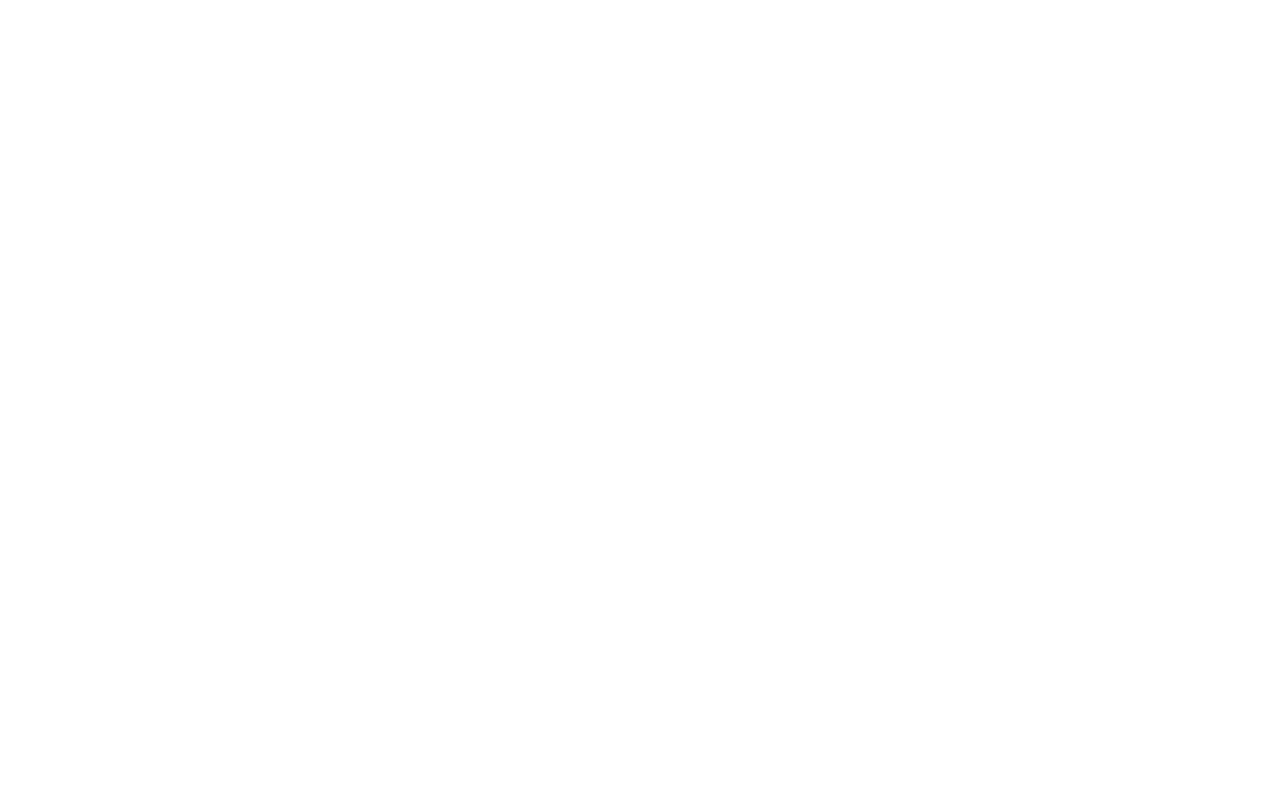
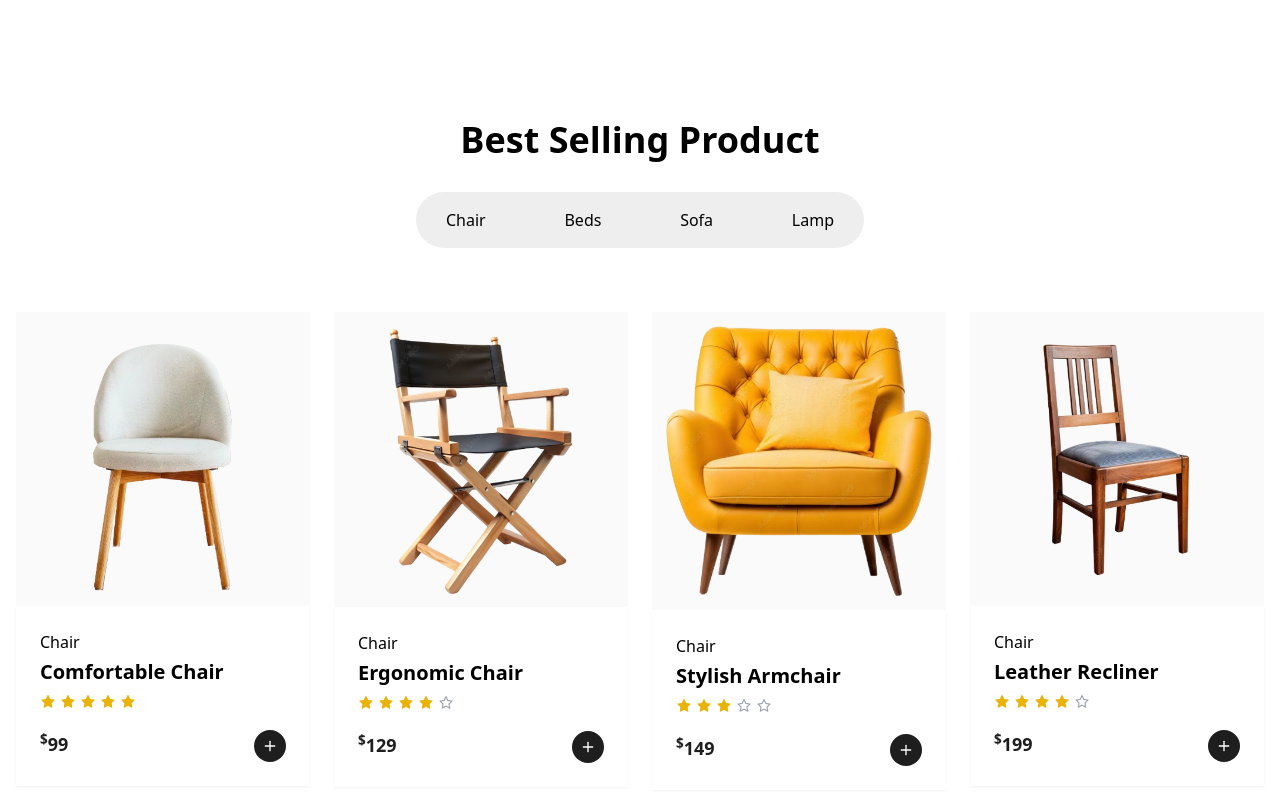
Before and after one commit to PavelRiajul/panto-furniture-landing-page, a React (Vite) app: page / in a window 1280 px wide. Shown: the part 1120-1920 px from the top of the page. Built offline with nearby package versions, Linux system fonts and the light colour scheme.

Commit message:
product-and-peoduct card

```diff
--- /dev/null
+++ b/src/components/Rating.jsx
@@ -0,0 +1,18 @@
+import { AiFillStar, AiOutlineStar } from "react-icons/ai";
+
+
+const Rating = ({rating}) => {
+    const totalStars = 5;
+  return (
+    <div className="flex space-x-1">
+      {
+        Array.from({length:totalStars},(_,index)=>{
+            const starIndex = index+1;
+            return  starIndex <= rating ? (<AiFillStar key={index} className="text-yellow-500"/>) :(<AiOutlineStar key={index} className="text-gray-400"/>)
+        })
+      }
+    </div>
+  )
+}
+
+export default Rating
--- a/src/pages/home/Home.jsx
+++ b/src/pages/home/Home.jsx
@@ -1,3 +1,4 @@
+import Products from "../shop/Products"
 import Hero from "./Hero"
 import WhyChoose from "./WhyChoose"
 
@@ -6,6 +7,7 @@
     <div>
      <Hero/>
      <WhyChoose/>
+     <Products hedline="Best Selling Product"/>
     </div>
   )
 }
--- /dev/null
+++ b/src/pages/shop/ProductCard.jsx
@@ -0,0 +1,26 @@
+import { FiPlus } from "react-icons/fi"
+import Rating from "../../components/Rating"
+import { getImgUrl } from "../../utils/getImageURL"
+
+
+const ProductCard = ({product}) => {
+  return (
+    <div>
+        <div className="bg-[#fafafa]">
+            <img src={getImgUrl(`${product.imageUrl}`)} alt="" />
+        </div>
+        <div className="p-6 bg-white dark:bg-black shadow-sm">
+            <h4 className="text-base mb-1">{product.category}</h4>
+            <h3 className="font-semibold mb-2 text-xl">{product.name}</h3>
+            <Rating rating={product.rating}/>
+            <div className="mt-5 flex justify-between">
+                <p className="text-secondary dark:text-white font-bold text-lg"><sup>$</sup>{product.price}</p>
+                <button className="bg-secondary text-white p-2 rounded-full hover:bg-black/55">
+                    <FiPlus/>
+                </button>
+            </div>
+        </div>
+    </div>
+  )
+}
+export default ProductCard
--- /dev/null
+++ b/src/pages/shop/Products.jsx
@@ -0,0 +1,35 @@
+import { products } from "../../utils/products"
+import ProductCard from "./ProductCard"
+
+
+const Products = ({hedline}) => {
+    const categories = ["Chair","Beds","Sofa","Lamp",]
+  return (
+    <div>
+        <div className="section-container">
+            <h2 className="text-4xl text-center font-bold my-8">{hedline}</h2>
+
+            {/* category tabs */}
+            <div className="bg-[#EEE] max-w-md mx-auto sm:rounded-full md:p-2.5 py-5 mb-16 ">
+              <div className="flex flex-col sm:flex-row items-center md:justify-between justify-center gap-4">
+                 {
+                    categories.map((category)=> (
+                        <button key={category} className={`py-1.5 sm:px-5 px-8 rounded-full hover:bg-primary hover:text-white transition-colors `}>{category}</button>
+                    ))
+                 }
+              </div>
+            </div>
+
+            {/* product grid  */}
+            <div className="grid grid-cols-1 sm:grid-cols-2 md:grid-cols-4 gap-6">
+                {
+                    products.map((product,index)=> (
+                     <ProductCard key={index} product={product}/>
+                    ))
+                }
+            </div>
+        </div>
+    </div>
+  )
+}
+export default Products
--- a/src/pages/shop/Shop.jsx
+++ b/src/pages/shop/Shop.jsx
@@ -1,8 +1,14 @@
-
+import bannerImg from "../../assets/banner.png"
+import Products from "./Products"
 
 const Shop = () => {
   return (
-    <div>Shop</div>
+    <section className="min-h-screen">
+      <div className="w-full h-[400px] bg-cover bg-center flex justify-center items-center text-white" style={{backgroundImage:`url(${bannerImg})`}}>
+        <h1 className="text-4xl font-bold">Shop Our Products</h1>
+      </div>
+      <Products hedline="What's Your Choice"/>
+    </section>
   )
 }
 
--- /dev/null
+++ b/src/utils/getImageURL.js
@@ -0,0 +1,5 @@
+
+function getImgUrl (name) {
+    return new URL(`../assets/products/${name}`,import.meta.url).href
+}
+export {getImgUrl}
--- /dev/null
+++ b/src/utils/products.js
@@ -0,0 +1,169 @@
+export const products = [
+  // Chairs
+  {
+    id: 1,
+    name: "Comfortable Chair",
+    category: "Chair",
+    price: 99,
+    imageUrl: "chair-1.png",
+    rating: 5,
+  },
+  {
+    id: 2,
+    name: "Ergonomic Chair",
+    category: "Chair",
+    price: 129,
+    imageUrl: "chair-2.png",
+    rating: 4,
+  },
+  {
+    id: 3,
+    name: "Stylish Armchair",
+    category: "Chair",
+    price: 149,
+    imageUrl: "chair-3.png",
+    rating: 3,
+  },
+  {
+    id: 4,
+    name: "Leather Recliner",
+    category: "Chair",
+    price: 199,
+    imageUrl: "chair-4.png",
+    rating: 4,
+  },
+  {
+    id: 5,
+    name: "Minimalist Chair",
+    category: "Chair",
+    price: 89,
+    imageUrl: "chair-5.png",
+    rating: 4.5,
+  },
+
+  // Beds
+  {
+    id: 6,
+    name: "King Size Bed",
+    category: "Beds",
+    price: 299,
+    imageUrl: "beds-1.png",
+    rating: 5,
+  },
+  {
+    id: 7,
+    name: "Queen Size Bed",
+    category: "Beds",
+    price: 249,
+    imageUrl: "beds-2.png",
+    rating: 5,
+  },
+  {
+    id: 8,
+    name: "Modern Bed Frame",
+    category: "Beds",
+    price: 399,
+    imageUrl: "beds-3.png",
+    rating: 3,
+  },
+  {
+    id: 9,
+    name: "Platform Bed",
+    category: "Beds",
+    price: 349,
+    imageUrl: "beds-4.png",
+    rating: 2,
+  },
+  {
+    id: 10,
+    name: "Sleigh Bed",
+    category: "Beds",
+    price: 459,
+    imageUrl: "beds-5.png",
+    rating: 5,
+  },
+
+  // Sofas
+  {
+    id: 11,
+    name: "Luxury Sofa",
+    category: "Sofa",
+    price: 499,
+    imageUrl: "sofa-1.png",
+    rating: 4,
+  },
+  {
+    id: 12,
+    name: "Compact Sofa",
+    category: "Sofa",
+    price: 399,
+    imageUrl: "sofa-2.png",
+    rating: 5,
+  },
+  {
+    id: 13,
+    name: "L-shaped Sofa",
+    category: "Sofa",
+    price: 699,
+    imageUrl: "sofa-3.png",
+    rating: 4,
+  },
+  {
+    id: 14,
+    name: "Sofa with Chaise",
+    category: "Sofa",
+    price: 549,
+    imageUrl: "sofa-4.png",
+    rating: 5,
+  },
+  {
+    id: 15,
+    name: "Sectional Sofa",
+    category: "Sofa",
+    price: 799,
+    imageUrl: "sofa-5.png",
+    rating: 3.6,
+  },
+
+  // Lamps
+  {
+    id: 16,
+    name: "Modern Lamp",
+    category: "Lamp",
+    price: 49,
+    imageUrl: "lamp-1.png",
+    rating: 5,
+  },
+  {
+    id: 17,
+    name: "Classic Lamp",
+    category: "Lamp",
+    price: 59,
+    imageUrl: "lamp-2.png",
+    rating: 4,
+  },
+  {
+    id: 18,
+    name: "Wooden Table Lamp",
+    category: "Lamp",
+    price: 69,
+    imageUrl: "lamp-3.png",
+    rating: 3,
+  },
+  {
+    id: 19,
+    name: "Industrial Floor Lamp",
+    category: "Lamp",
+    price: 89,
+    imageUrl: "lamp-4.png",
+    rating: 5,
+  },
+  {
+    id: 20,
+    name: "Vintage Desk Lamp",
+    category: "Lamp",
+    price: 79,
+    imageUrl: "lamp-6.png",
+    rating: 4,
+  },
+];
```
